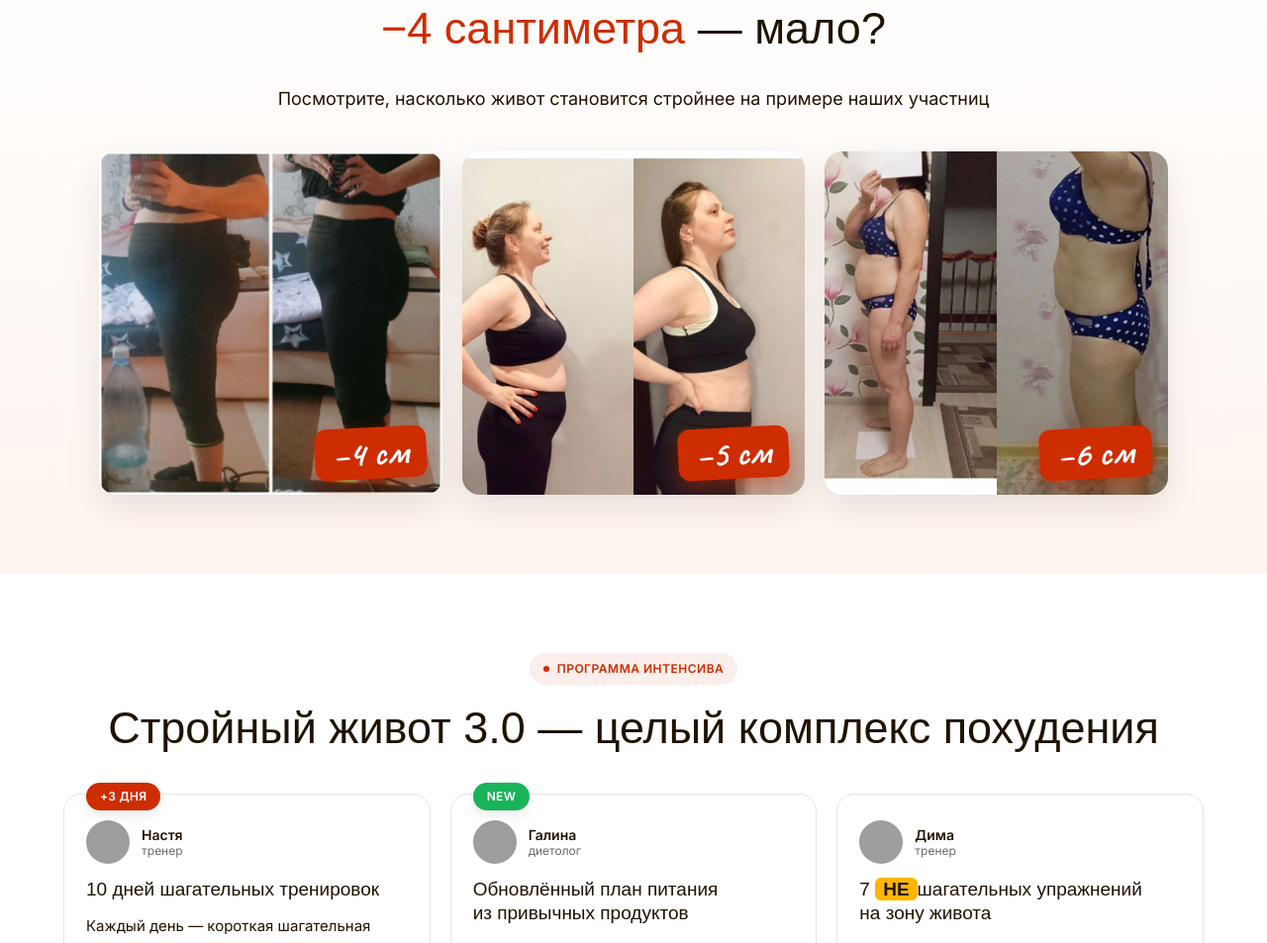
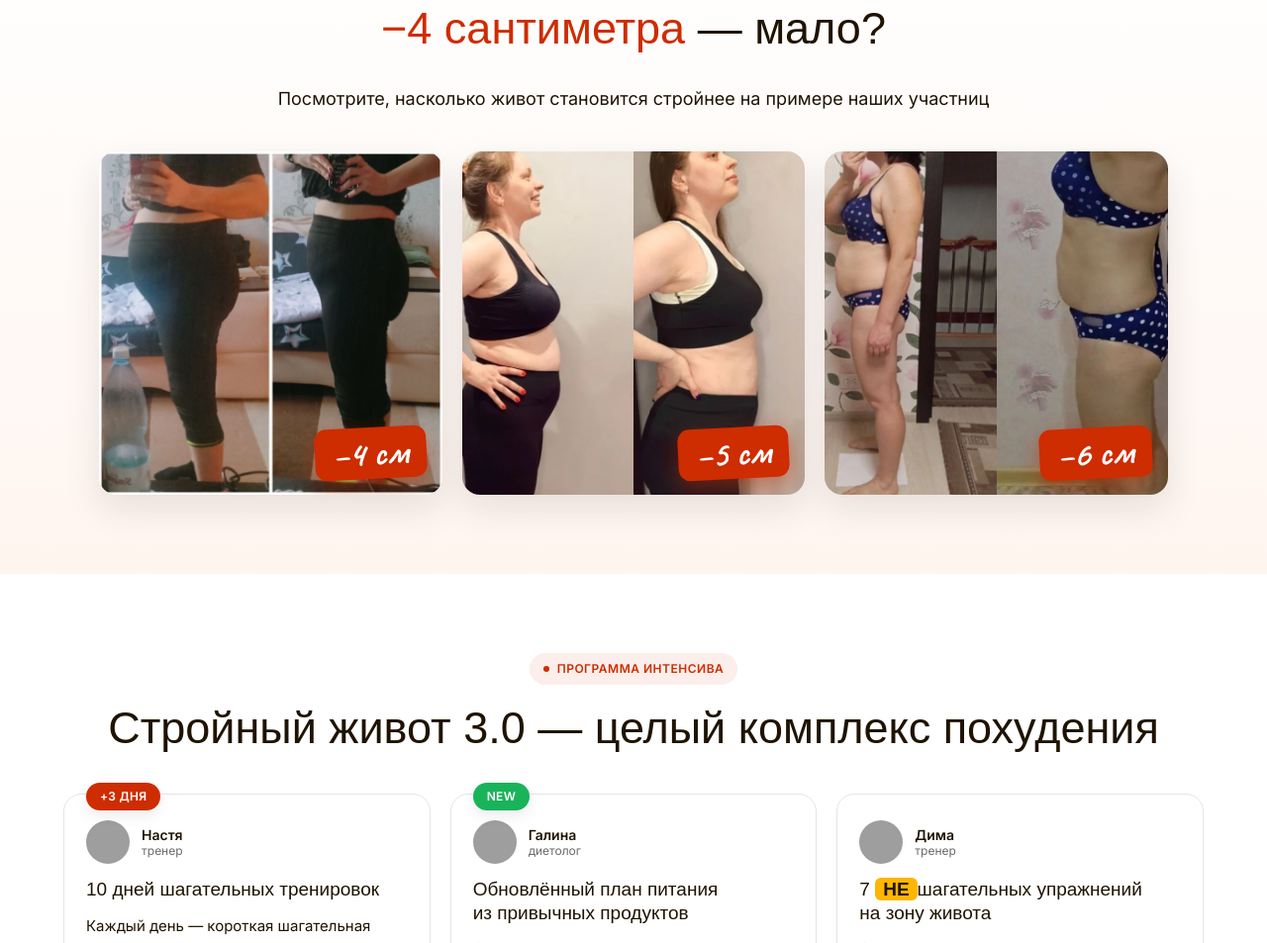
Before and after one commit to npopko55-cmd/stroyniy-zhivot-3, a plain HTML site: page tilda-embed.html in a window 1280 px wide. Shown: the part 1406-2359 px from the top of the page at 99% size. Drawn offline with Linux system fonts and the light colour scheme; grey boxes are pictures that could not be loaded; a script that the page names is missing; a web font is replaced by a local one.

Commit message:
fix(proof): зум +20% на сплит-плитках 2 и 3 — обрезать пустые края
- background-size: cover давало точное вписывание, и стена/пол по краям
  фото визуально читались как 'зазоры'
- Перевёл на background-size: auto 120% (зум +20%):
  - Тайл 2: анкор низа (Y=100%) → срезает стену над головой
  - Тайл 3: центр (Y=50%) → срезает обои сверху и пол снизу
- Тело участницы теперь занимает больше площади плитки, светлые края убраны

Co-Authored-By: Claude Opus 4.7 (1M context) <noreply@anthropic.com>

```diff
--- a/styles.css
+++ b/styles.css
@@ -1682,18 +1682,19 @@ h1, h2, h3 { font-family: var(--font-h); font-weight: 500; margin: 0; line-heigh
   background-repeat: no-repeat;
   border: 0 !important;
 }
+/* Зум +20% чтобы обрезать пустые края (стену/пол) и анкор к нужному краю */
 .proof-tile--split .proof-tile__half--c2b {
-  background: url('assets/proof/case-2-before.webp?v=2') 78% 35% / cover no-repeat;
-} /* левая половинка кейса 2 — сдвиг вправо, чтобы видно было руки; даты обрезаны */
+  background: url('assets/proof/case-2-before.webp?v=2') 78% 100% / auto 120% no-repeat;
+} /* левая половинка кейса 2 — анкор низа (срезает стену сверху) */
 .proof-tile--split .proof-tile__half--c2a {
-  background: url('assets/proof/case-2-after.webp?v=2')  center 35% / cover no-repeat;
-}
+  background: url('assets/proof/case-2-after.webp?v=2')  50% 100% / auto 120% no-repeat;
+} /* правая половинка кейса 2 — анкор низа */
 .proof-tile--split .proof-tile__half--c3b {
-  background: url('assets/proof/case-3-before.webp') 75% 100% / cover no-repeat;
-} /* левая половинка кейса 3 — к центру + анкор низа фото к низу плитки (без зазора снизу) */
+  background: url('assets/proof/case-3-before.webp') 75% 50% / auto 120% no-repeat;
+} /* левая половинка кейса 3 — зум, без пола снизу и без обоев сверху */
 .proof-tile--split .proof-tile__half--c3a {
-  background: url('assets/proof/case-3-after.webp')  25% 50% / cover no-repeat;
-} /* правая половинка кейса 3 — к центру */
+  background: url('assets/proof/case-3-after.webp')  25% 50% / auto 120% no-repeat;
+} /* правая половинка кейса 3 — зум, к центру */
 
 /* ================================================================
    FORWHOM — красная карточка (большая, как hero)
--- a/tilda-embed.html
+++ b/tilda-embed.html
@@ -1710,18 +1710,19 @@ h1, h2, h3 { font-family: var(--font-h); font-weight: 500; margin: 0; line-heigh
   background-repeat: no-repeat;
   border: 0 !important;
 }
+/* Зум +20% чтобы обрезать пустые края (стену/пол) и анкор к нужному краю */
 .proof-tile--split .proof-tile__half--c2b {
-  background: url('https://npopko55-cmd.github.io/stroyniy-zhivot-3/assets/proof/case-2-before.webp?v=2') 78% 35% / cover no-repeat;
-} /* левая половинка кейса 2 — сдвиг вправо, чтобы видно было руки; даты обрезаны */
+  background: url('https://npopko55-cmd.github.io/stroyniy-zhivot-3/assets/proof/case-2-before.webp?v=2') 78% 100% / auto 120% no-repeat;
+} /* левая половинка кейса 2 — анкор низа (срезает стену сверху) */
 .proof-tile--split .proof-tile__half--c2a {
-  background: url('https://npopko55-cmd.github.io/stroyniy-zhivot-3/assets/proof/case-2-after.webp?v=2')  center 35% / cover no-repeat;
-}
+  background: url('https://npopko55-cmd.github.io/stroyniy-zhivot-3/assets/proof/case-2-after.webp?v=2')  50% 100% / auto 120% no-repeat;
+} /* правая половинка кейса 2 — анкор низа */
 .proof-tile--split .proof-tile__half--c3b {
-  background: url('https://npopko55-cmd.github.io/stroyniy-zhivot-3/assets/proof/case-3-before.webp') 75% 100% / cover no-repeat;
-} /* левая половинка кейса 3 — к центру + анкор низа фото к низу плитки (без зазора снизу) */
+  background: url('https://npopko55-cmd.github.io/stroyniy-zhivot-3/assets/proof/case-3-before.webp') 75% 50% / auto 120% no-repeat;
+} /* левая половинка кейса 3 — зум, без пола снизу и без обоев сверху */
 .proof-tile--split .proof-tile__half--c3a {
-  background: url('https://npopko55-cmd.github.io/stroyniy-zhivot-3/assets/proof/case-3-after.webp')  25% 50% / cover no-repeat;
-} /* правая половинка кейса 3 — к центру */
+  background: url('https://npopko55-cmd.github.io/stroyniy-zhivot-3/assets/proof/case-3-after.webp')  25% 50% / auto 120% no-repeat;
+} /* правая половинка кейса 3 — зум, к центру */
 
 /* ================================================================
    FORWHOM — красная карточка (большая, как hero)
```
Also changed, not shown: index.html (+1 -1 lines).
